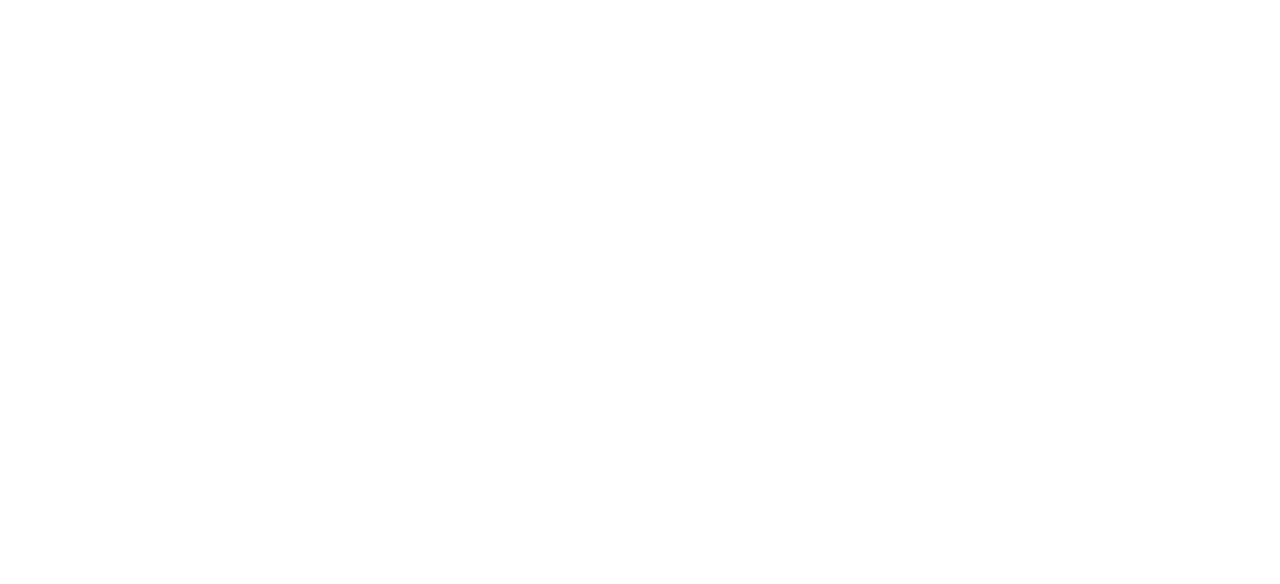
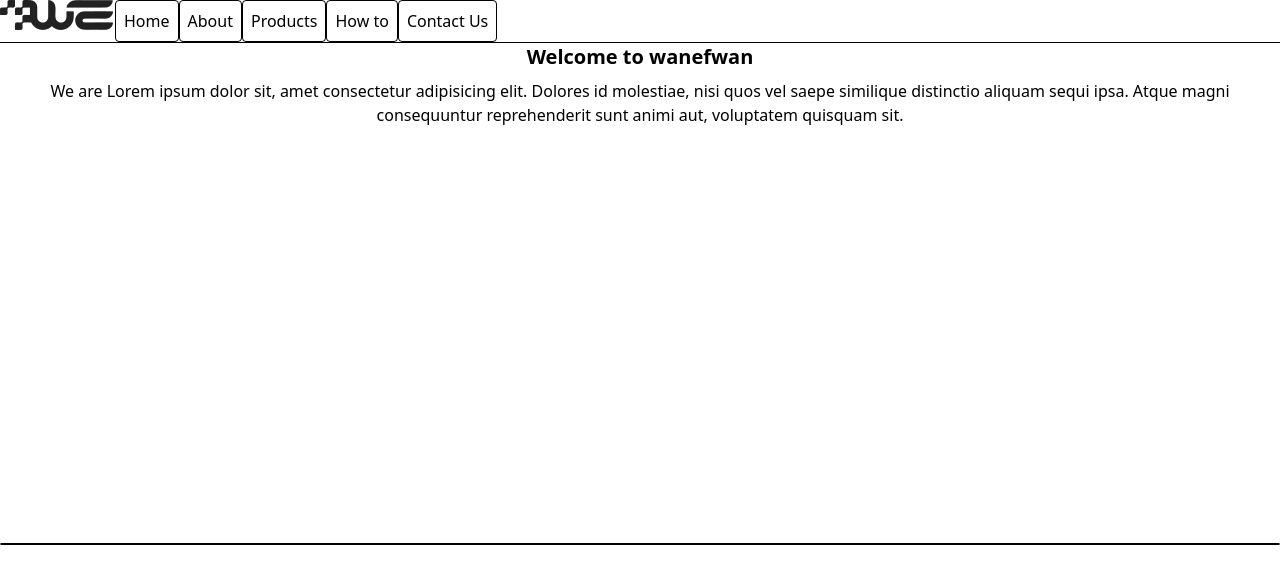
Before and after one commit to anggitmutt/CodingCamp-Batch3Nov25-AnggitMu, a plain HTML site: page index.html in a window 1280 px wide. Drawn offline with nearby package versions, Linux system fonts and the light colour scheme.

Commit message:
update after slicing tut phase 1

```diff
--- a/css/style.css
+++ b/css/style.css
@@ -0,0 +1,11 @@
+.logo {
+    background-image: url('../img/WELogo-black.png');
+    height: 30px;
+    width: 115px;
+    background-repeat: no-repeat ;
+}
+
+.main-header {
+    display: flex;
+
+}
--- a/index.html
+++ b/index.html
@@ -5,13 +5,46 @@
     <meta name="viewport" content="width=device-width, initial-scale=1.0">
     <title>Document</title>
     <link rel="stylesheet" href="css/style.css">
+    <script src="https://cdn.jsdelivr.net/npm/@tailwindcss/browser@4"></script>
 </head>
 <body>
-    <header>
+    <header class="main-header">
         <!-- ini header -->
+         <div class="logo">
+            <!-- logo  -->
+         </div>
+         <nav class="flex">
+            <a class="border rounded p-2" href="http://">Home</a>
+            <a class="border rounded p-2" href="http://">About</a>
+            <a class="border rounded p-2" href="http://">Products</a>
+            <a class="border rounded p-2" href="http://">How to</a>
+            <a class="border rounded p-2" href="http://">Contact Us</a>
+         </nav>
     </header>
+    <hr>
     <main>
         <!-- ini main -->
+         <section id="home-page" class="min-h-[500px] text-center">
+            <!-- Home -->
+             <h2 class="text-xl font-bold" id="welcome-msg">
+                Welcome to wanefwan
+             </h2>
+             <p class="mt-2" >We are Lorem ipsum dolor sit, amet consectetur adipisicing elit. Dolores id molestiae, nisi quos vel saepe similique distinctio aliquam sequi ipsa. Atque magni consequuntur reprehenderit sunt animi aut, voluptatem quisquam sit.</p>
+         </section>
+         <section>
+            <!-- About -->
+         </section>
+         <section>
+            <!-- Products -->
+         </section>
+         <section>
+            <!-- How to -->
+         </section>
+         <section>
+            <!-- Contact Us -->
+             <p class="w-full p02 border rounded" type="text"></p>
+             <form action=""></form>
+         </section>
     </main>
 
     <footer>
--- a/js/script.js
+++ b/js/script.js
@@ -0,0 +1,15 @@
+
+// console.log('Hello World');
+// welcomeMessage()
+
+function welcomeMessage() {
+    let name = prompt("Plese enter your name: ");
+    if (name !='null'){
+        document.getElementById('welcome-msg').innerHTML = 'Hello '+name+', welcome to Wanefwan'
+    }
+    console.log('Hello '+name+', welcome to Wanefwan')
+}
+
+function formValidation() {
+
+}
```
Also changed, not shown: img/WELogo-black.png (added).
